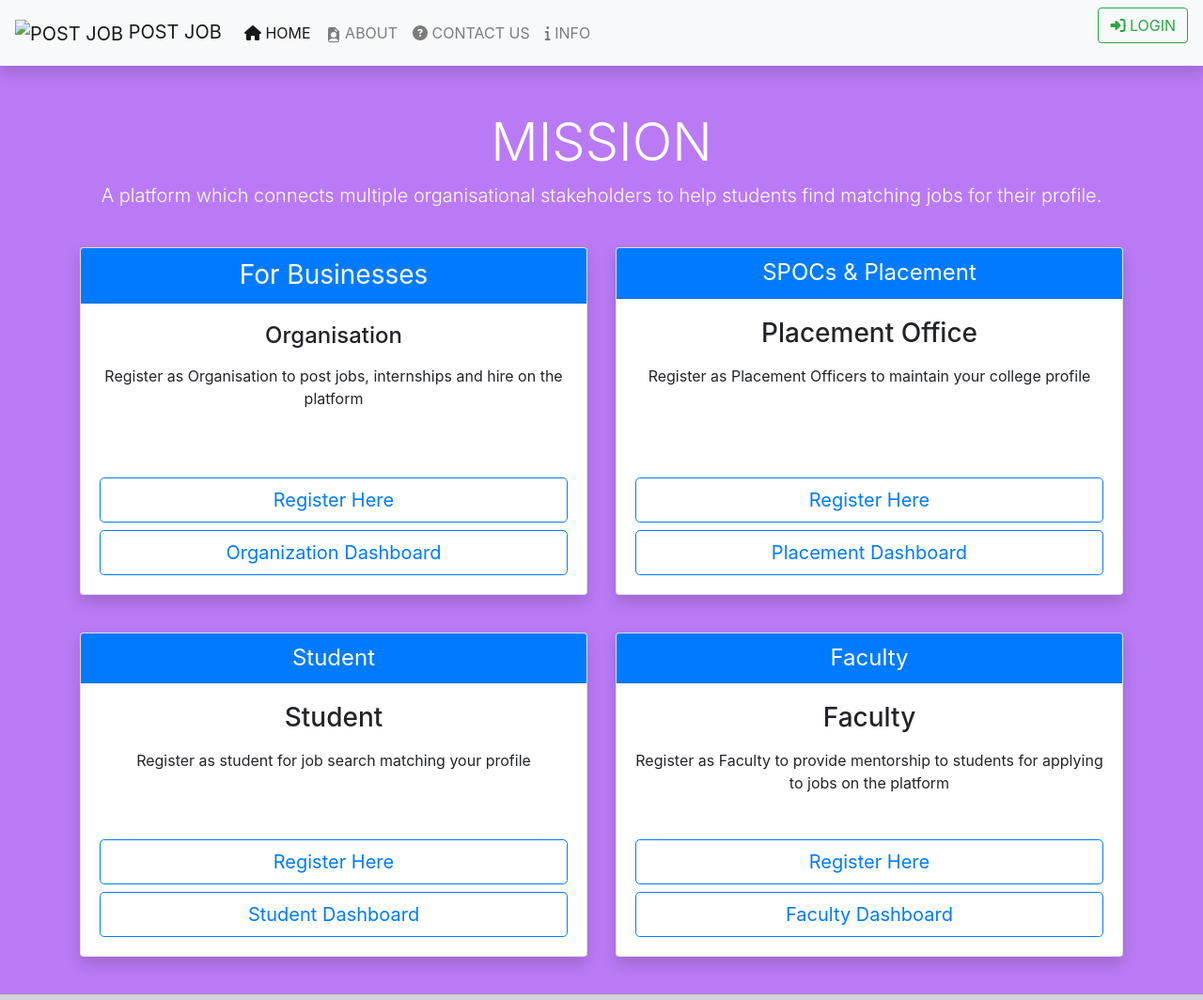
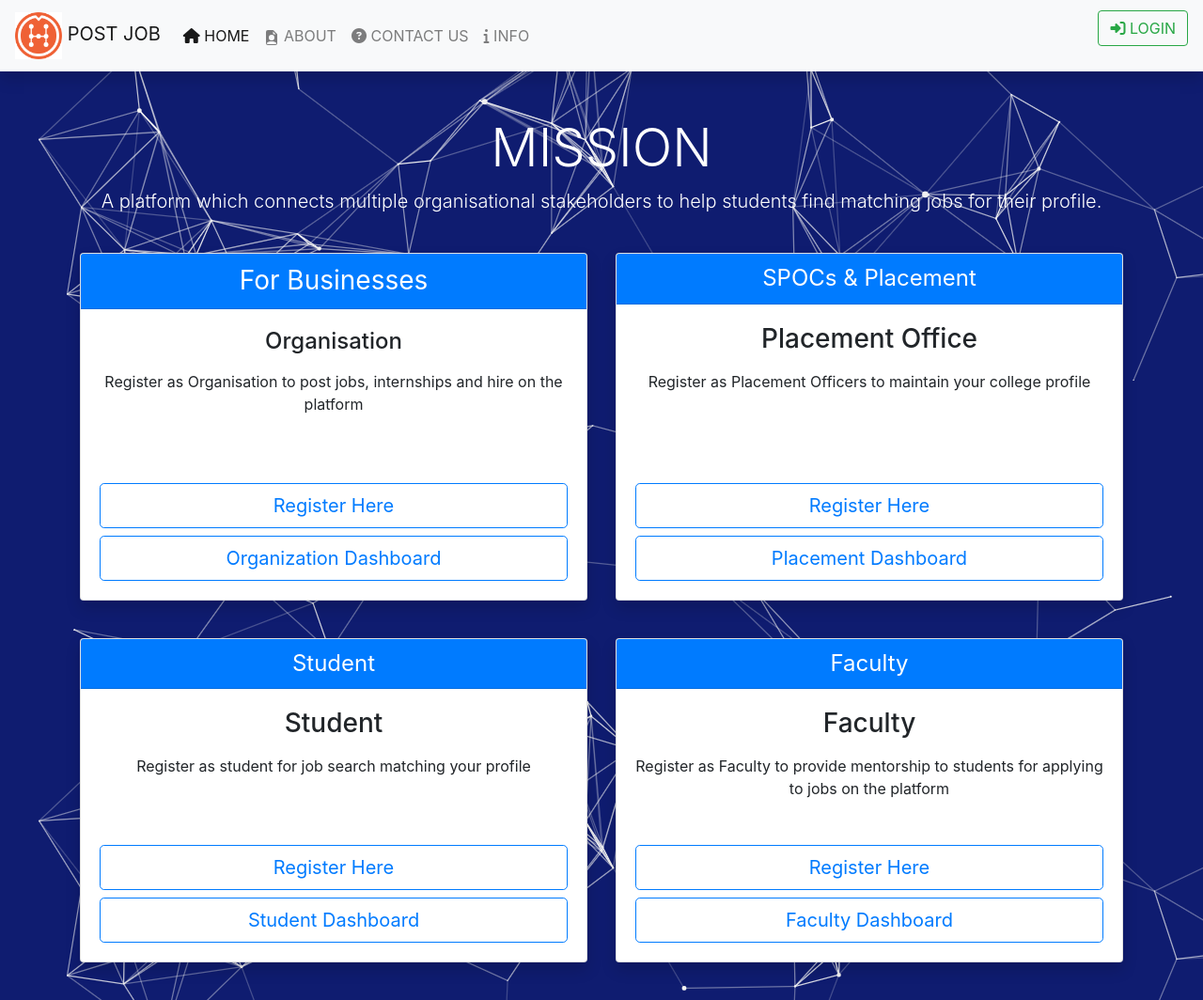
Before and after one commit to sushank3100/POST-JOB, a plain HTML site: page index.html in a window 1280 px wide. Shown: the top 1064 px of the page at 94% size. Drawn offline with nearby package versions, Linux system fonts and the light colour scheme; files that its build step writes are made by us from their sources; the site is published under a folder, as on GitHub Pages, so addresses that start at the root find nothing.

Commit message:
path correction

```diff
--- a/index.html
+++ b/index.html
@@ -21,7 +21,7 @@
     />
     <script src="https://use.fontawesome.com/0a34a79056.js"></script>
     <script src="https://ajax.googleapis.com/ajax/libs/jquery/3.2.1/jquery.min.js"></script>
-    <script src="/assets/js/validation.js"></script>
+    <script src="./assets/js/validation.js"></script>
     <link
       rel="stylesheet"
       href="https://pro.fontawesome.com/releases/v5.10.0/css/all.css"
@@ -32,7 +32,7 @@
     <title>DESIGN-ATHON</title>
     <style>
       body {
-        background-image: url('/assets/img/2.png');
+        background-image: url('./assets/img/2.png');
         background-color: rgb(186, 122, 245);
       }
 
@@ -46,7 +46,7 @@
     <nav class="navbar navbar-expand-lg navbar-light bg-light shadow">
       <a class="navbar-brand" href="/landingpage.html"
         ><img
-          src="/assets/img/hackmania.png"
+          src="./assets/img/hackmania.png"
           alt="POST JOB"
           height="50"
           width="50"
```
